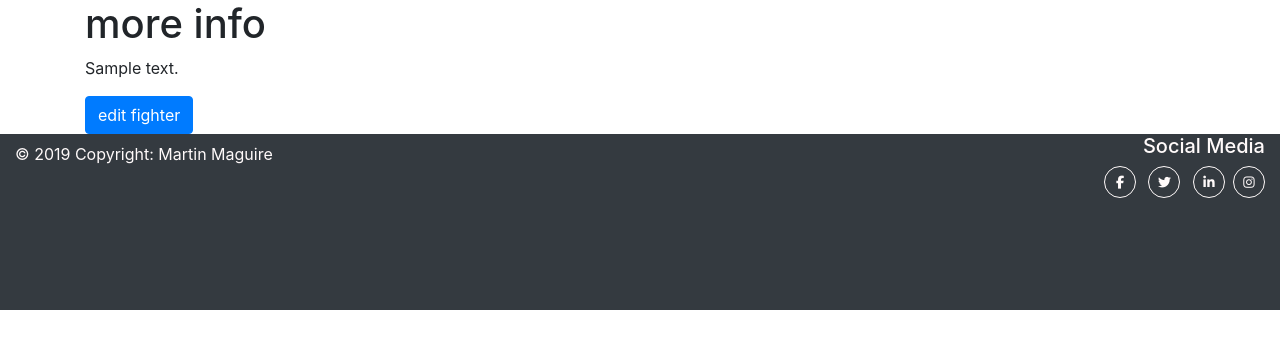
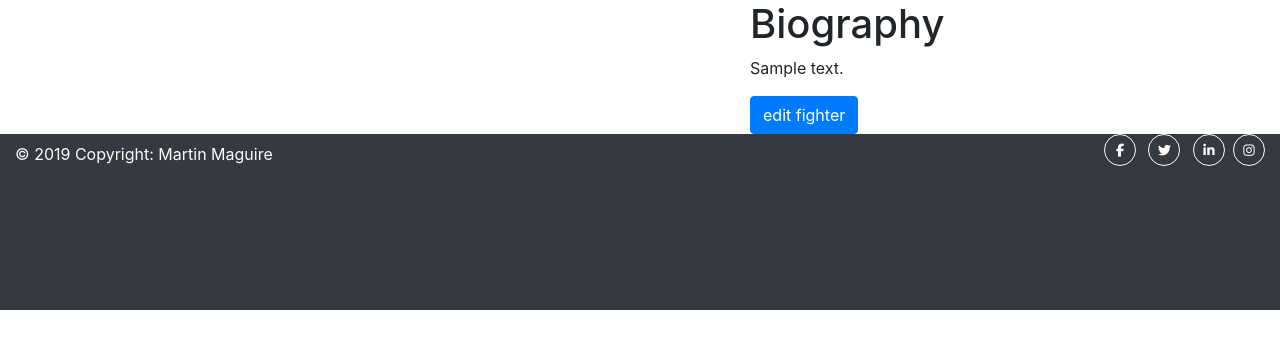
Before and after one commit to martinmaguire89/milestone-project-3, a Flask app: template templates/moreinfo.html in a window 1280 px wide. Shown: the part 74-423 px from the top of the page. Run offline with Flask 2, Linux system fonts and the light colour scheme; the template is opened without the code that fills it: most values are stand-ins (such as "Sample title", 1, 10 or a date in 2020); some libraries are stand-ins or nearby versions; some web fonts are replaced.

Commit message:
added picture to moreinfo

```diff
--- a/app.py
+++ b/app.py
@@ -21,6 +21,7 @@ mongo = PyMongo(app)
 def fighters():
     if 'username' in session:
         return 'You are logged in as ' + session['username']
+
 
     return render_template("fighters.html",
                            categories=mongo.db.categories.find())
--- a/static/css/style.css
+++ b/static/css/style.css
@@ -60,3 +60,12 @@ social-links {
     margin-left: -15px;
     color: snow;
  }
+
+.btn-primary {
+    color: #fff;
+    background-color: #343a40;
+    border-color: #ffffff;
+}
+.btn-primary:hover{
+  background-color:#red ;
+}
--- a/templates/base.html
+++ b/templates/base.html
@@ -46,7 +46,6 @@
                     </div>
                     <div class="col-sm-4 text-md-right ">
 
-                        <h5 class="uppercase general-sub">Social Media</h5>
                         <ul class="list-inline social-links ">
                             <li class="list-inline-item ">
                                 <a target="_blank " href="https://www.facebook.com/martin.maguire.714 ">
--- a/templates/moreinfo.html
+++ b/templates/moreinfo.html
@@ -5,11 +5,13 @@
 <div class="container" >
 
   <div class="row"id="{{url_for('update_fighter', categories_id=category._id)}}">
-
-        <div class="col-sm">
-            <h1> more info</h1>
+    <div class="col-sm-7">
+    <a href="#"><img class="card-img-top" src="{{category.url}}" alt=""></a>
+    </div>
+        <div class="col-sm-5">
+            <h1>Biography</h1>
             <P >{{category.bio}}</P>
-            <a class="btn btn-primary" href="{{url_for('edit_fighter', categories_id=category._id)}}" role="button">edit fighter</a>
+            <a class="btn btn-primary text-center" href="{{url_for('edit_fighter', categories_id=category._id)}}" role="button">edit fighter</a>
         </div>
 
     </div>
```
Also changed, not shown: static/css/login.css (+4 -4 lines).
